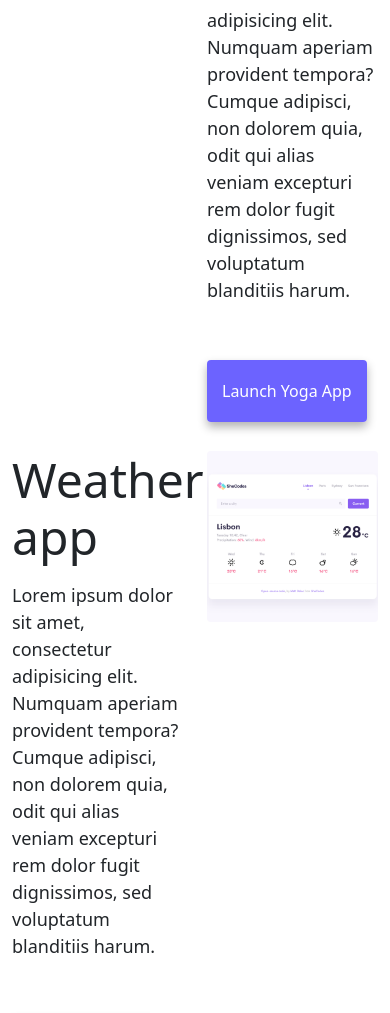
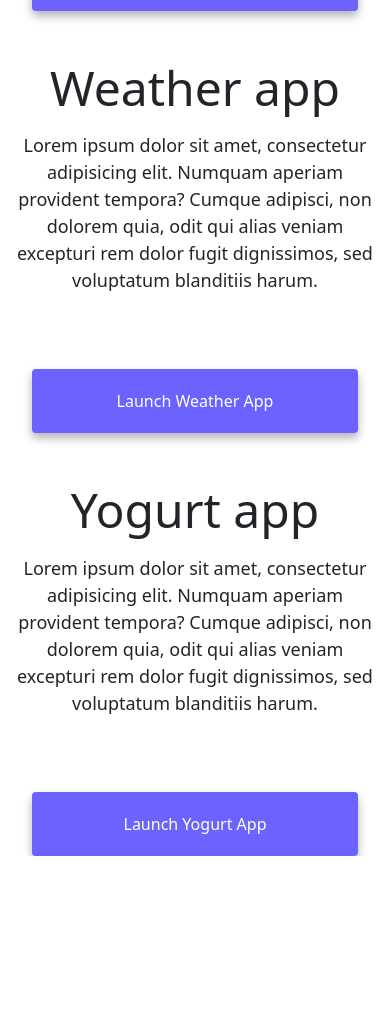
Before and after one commit to astrid595/H3-Astrid, a website: page index.html in a window 390 px wide. Shown: the part 845-1858 px from the top of the page. After the commit the page ends 1701 px from the top, so only its background shows below. Drawn offline with nearby package versions, Linux system fonts and the light colour scheme.

Commit message:
responsive

```diff
--- a/index.html
+++ b/index.html
@@ -55,11 +55,11 @@
 
     <div class="container">
       <div class="row">
-        <div class="col-6">
-          <img src="images/yoga.png" alt="Yoya project" class="img-fluid rounded" />
+        <div class="col-sm-6">
+          <img src="images/yoga.png" alt="Yoya project" class="img-fluid rounded d-none d-sm-block" />
         </div>
-        <div class="col-6">
-          <h2 class="mb-3" title="Yoha project">Yoga app</h2>
+        <div class="col-sm-6">
+          <h2 class="mb-3" title="Yoga project">Yoga app</h2>
           <p>
             Lorem ipsum dolor sit amet, consectetur adipisicing elit. Numquam
             aperiam provident tempora? Cumque adipisci, non dolorem quia, odit
@@ -69,13 +69,13 @@
             <br />
           </p>
           <div class="mt-5">
-            <a href="#" class="primary-link">Launch Yoga App</a>
+            <a href="#" class="primary-link project-link">Launch Yoga App</a>
           </div>
         </div>
       </div>
 
       <div class="row mt-5">
-        <div class="col-6">
+        <div class="col-sm-6">
           <h2 class="mb-3">Weather app</h2>
           <p>
             Lorem ipsum dolor sit amet, consectetur adipisicing elit. Numquam
@@ -87,19 +87,19 @@
           </p>
 
           <div class="mt-5">
-            <a href="#" class="primary-link" title="Weather project">Launch Weather App</a>
+            <a href="#" class="primary-link project-link" title="Weather project">Launch Weather App</a>
           </div>
         </div>
-        <div class="col-6">
-          <img src="/images/weather.png" alt="Weather project" class="img-fluid rounded" />
+        <div class="col-sm-6">
+          <img src="/images/weather.png" alt="Weather project" class="img-fluid rounded d-none d-sm-block" />
         </div>
       </div>
 
       <div class="row mt-5">
-        <div class="col-6">
-          <img src="/images/yogurt.png" alt="Yogurt project" class="img-fluid rounded" />
+        <div class="col-sm-6">
+          <img src="/images/yogurt.png" alt="Yogurt project" class="img-fluid rounded d-none d-sm-block" />
         </div>
-        <div class="col-6">
+        <div class="col-sm-6">
           <h2 class="mb-3">Yogurt app</h2>
           <p>
             Lorem ipsum dolor sit amet, consectetur adipisicing elit. Numquam
@@ -110,7 +110,7 @@
             <br />
           </p>
           <div class="mt-5">
-            <a href="#" class="primary-link" title="Yogurt project">Launch Yogurt App</a>
+            <a href="#" class="primary-link project-link" title="Yogurt project">Launch Yogurt App</a>
           </div>
         </div>
       </div>
--- a/style.css
+++ b/style.css
@@ -52,6 +52,10 @@
     color: white;
   }
 
+  .primary-link:hover {
+    color: white;
+  }
+
   .secondary-link {
     border-radius: 4px;
     padding: 20px 15px;
@@ -86,3 +90,25 @@
   .email-link:hover {
     text-decoration: underline;
   }
+
+  @media (max-width: 576px) {
+    h1 {
+      font-size: 48px;
+      line-height: 1.5;
+    }
+
+    h2 {
+      font size: 32px;
+      text-align: center;
+    }
+
+    p {
+      text-align: center;
+    }
+
+    .project-link {
+      display: block;
+      text-align: center;
+      margin: 0 20px;
+    }
+  }
```
Also changed, not shown: about.html (+3 -3 lines).
